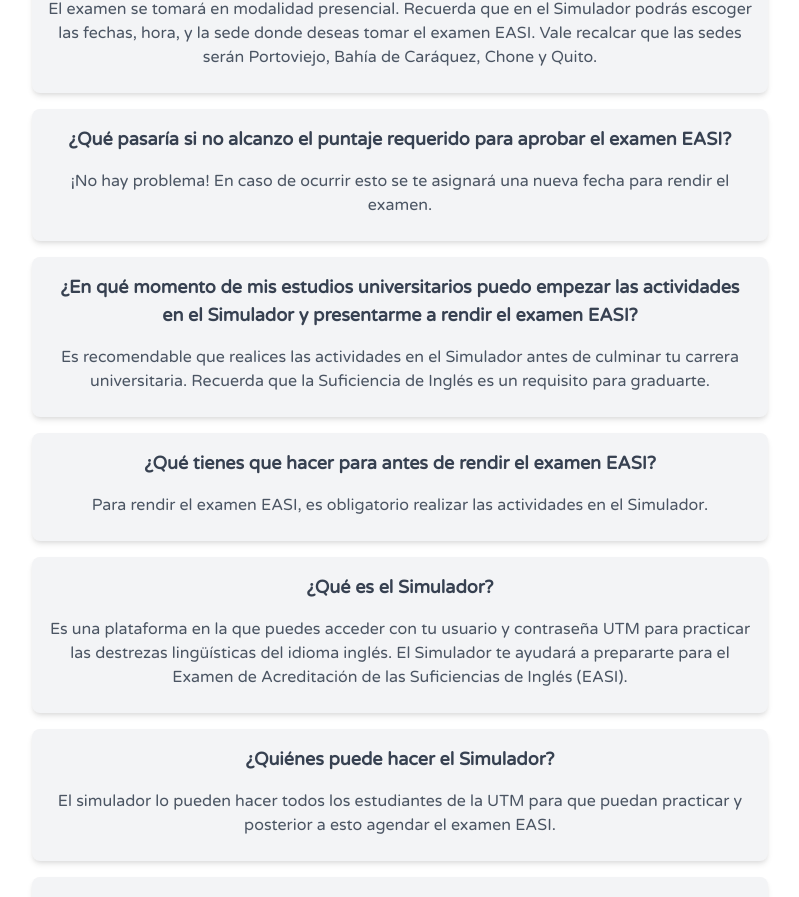
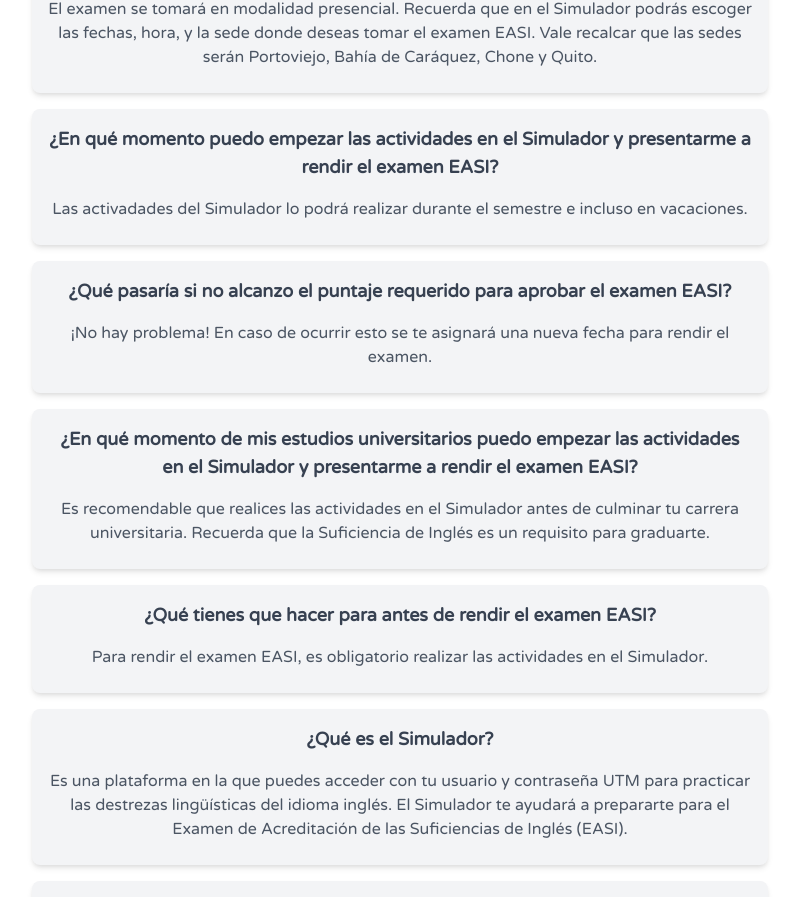
Before and after one commit to dvelez3815/eLearningUTMFCI, a React (Create React App) app: page /preguntas in a window 1280 px wide. Shown: the part 1336-2233 px from the top of the page, without its empty margins (240-1039 px from the left). Built offline with nearby package versions, Linux system fonts and the light colour scheme.

Commit message:
Actualizando FAQ

```diff
--- a/src/components/pages/FAQ/FAQ.js
+++ b/src/components/pages/FAQ/FAQ.js
@@ -81,6 +81,10 @@ const FAQ = () => {
             answer: 'El examen se tomará en modalidad presencial. Recuerda que en el Simulador podrás escoger las fechas, hora, y la sede donde deseas tomar el examen EASI. Vale recalcar que las sedes serán Portoviejo, Bahía de Caráquez, Chone y Quito.',
         },
         {
+            question: '¿En qué momento  puedo empezar las actividades en el Simulador y presentarme a rendir el examen EASI?',
+            answer: 'Las activadades del Simulador lo podrá realizar durante el semestre e incluso en vacaciones.',
+        },
+        {
             question: '¿Qué pasaría si no alcanzo el puntaje requerido para aprobar el examen EASI?',
             answer: '¡No hay problema! En caso de ocurrir esto se te asignará una nueva fecha para rendir el examen.',
         },
```
